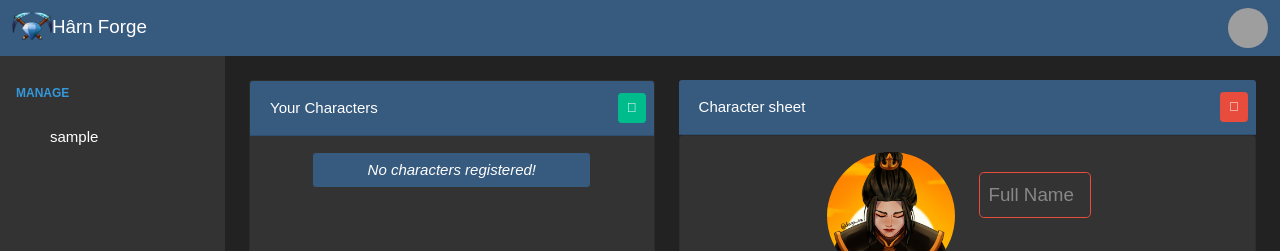
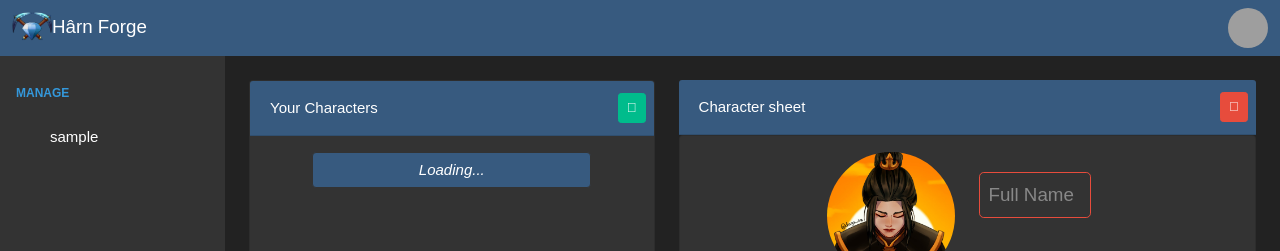
Before and after one commit to JorgeOJara/harnwebforge, a React (Create React App) app: page / in a window 1280 px wide. Shown: the top 251 px of the page. Built offline with nearby package versions, Linux system fonts and the light colour scheme; no server answers; sample sign-in values are in the browser's storage; grey boxes are pictures that could not be loaded; a web font is replaced by a local one.

Commit message:
Something

```diff
--- a/src/comp/sidePannel.js
+++ b/src/comp/sidePannel.js
@@ -4,7 +4,7 @@ import axios from 'axios';
 
 export const SidePanels = (props)=>{
 
-const [completed,setList] = useState([ { Name : "No characters registered!"} ]);
+const [completed,setList] = useState([ { Name : "Loading..."} ]);
 
 const checkForCharacterts = ()=>
 {
```
